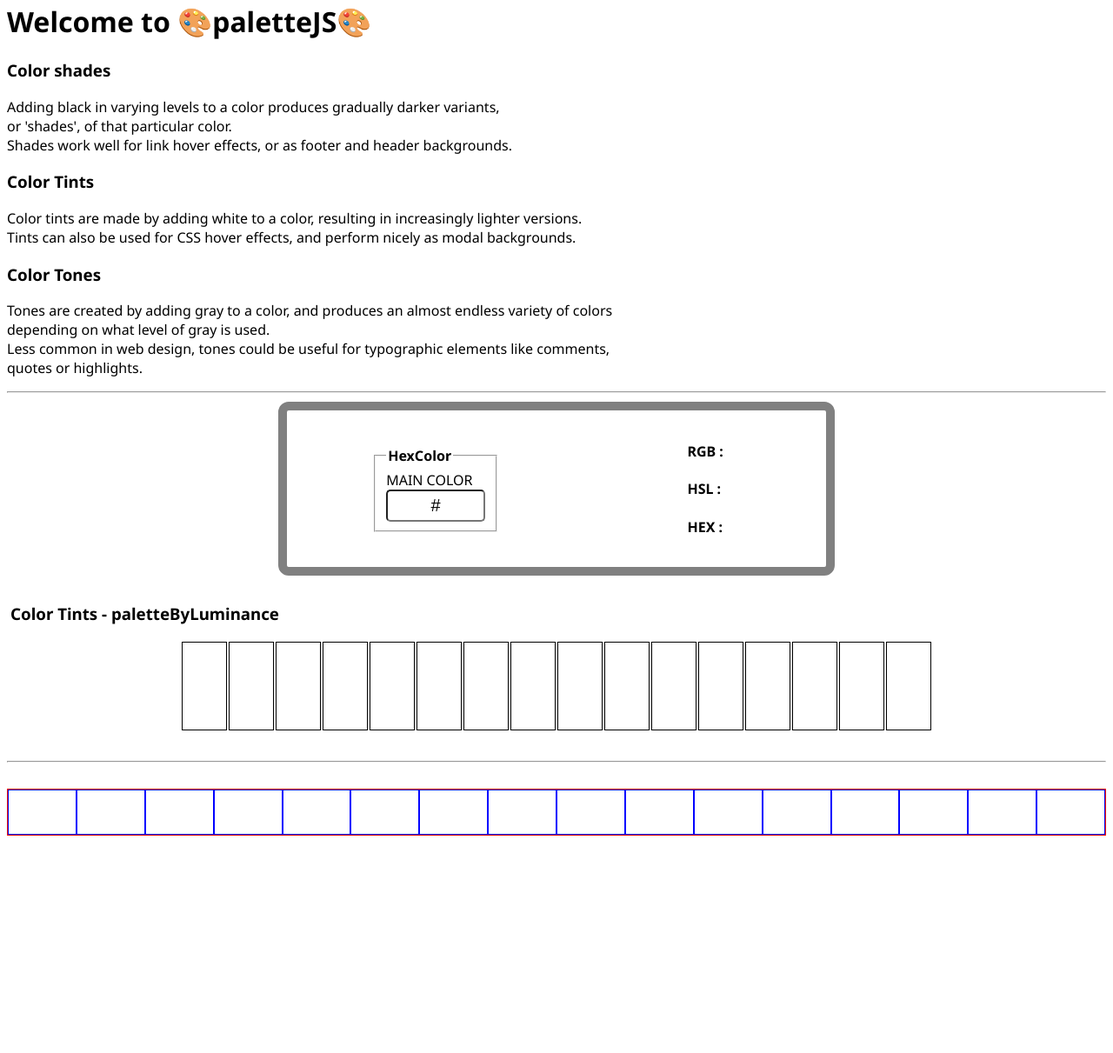
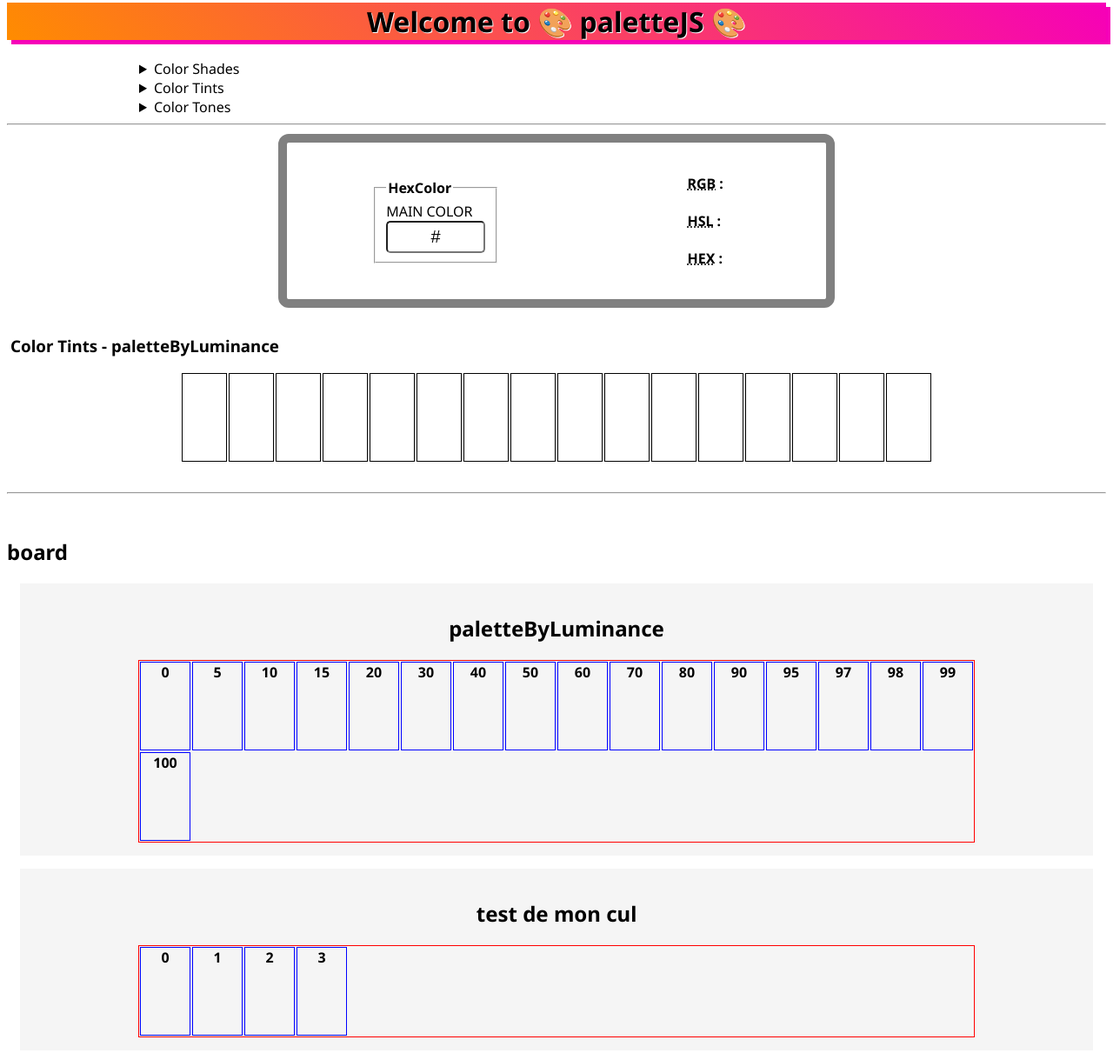
Before and after one commit to ThibaultMariePro/paletteJS, a plain HTML site: page index.html in a window 1280 px wide. Shown: the part 18-1229 px from the top of the page at 87% size. Before the commit the page ends 987 px from the top, so only its background shows below. Drawn offline with Linux system fonts and the light colour scheme.

Commit message:
WIP function to gen palettes & cleaned HTML text content by adding details tags

```diff
--- a/index.html
+++ b/index.html
@@ -9,13 +9,14 @@
     <link href="https://fonts.googleapis.com/css2?family=Noto+Sans:ital,wght@0,400;0,700;1,400;1,700&display=swap"
         rel="stylesheet" />
     <link rel="stylesheet" href="./main.css" />
-    <title>🎨 PaletteJS🎨</title>
+    <title>🎨 PaletteJS 🎨</title>
 </head>
 
 <body>
-    <h1>Welcome to 🎨paletteJS🎨</h1>
+    <h1 class="title">Welcome to 🎨 paletteJS 🎨</h1>
     <div class="info">
-        <h3>Color shades</h3>
+        <details>
+            <summary>Color Shades</summary>
             <p>
                 Adding black in varying levels to a color produces gradually darker
                 variants, <br />
@@ -23,14 +24,18 @@
                 Shades work well for link hover effects, or as footer and header
                 backgrounds.<br />
             </p>
-        <h3>Color Tints</h3>
+        </details>
+        <details>
+            <summary>Color Tints</summary>
             <p>
                 Color tints are made by adding white to a color, resulting in
                 increasingly lighter versions.<br />
                 Tints can also be used for CSS hover effects, and perform nicely as
                 modal backgrounds.
             </p>
-        <h3>Color Tones</h3>
+        </details>
+        <details>
+            <summary>Color Tones</summary>
             <p>
                 Tones are created by adding gray to a color, and produces an almost
                 endless variety of colors <br />
@@ -39,6 +44,7 @@
                 elements like comments, <br />
                 quotes or highlights.
             </p>
+        </details>
     </div>
     <hr />
     <div class="lab">
@@ -49,9 +55,9 @@
                 <input type="text" class="textColorInput" name="textColorInput" value="#" />
             </fieldset>
             <div class="currentCode">
-                <h4 class="currentCodeRGB">RGB : </h4>
-                <h4 class="currentCodeHSL">HSL : </h4>
-                <h4 class="currentCodeHex">HEX : </h4>
+                <h4 class="currentCodeRGB"><abbr title="Red, Green and Blue primary colors of light are added together in various ways to reproduce a broad array of colors.">RGB</abbr> : </h4>
+                <h4 class="currentCodeHSL"><abbr title="Hue, Saturation, Lightness are alternative representations of the RGB color model. This representation models the way different paints mix together to create color in the real world">HSL</abbr> : </h4>
+                <h4 class="currentCodeHex"><abbr title="Hexadecimal color codes are specified with notation using a leading number sign (#)">HEX</abbr> : </h4>
             </div>
         </div>
         <div class="paletteByLuminanceBoard">
@@ -78,23 +84,9 @@
         <br>
         <hr>
         <br>
-        <div class="grid">
-            <div class="cell"></div>
-            <div class="cell"></div>
-            <div class="cell"></div>
-            <div class="cell"></div>
-            <div class="cell"></div>
-            <div class="cell"></div>
-            <div class="cell"></div>
-            <div class="cell"></div>
-            <div class="cell"></div>
-            <div class="cell"></div>
-            <div class="cell"></div>
-            <div class="cell"></div>
-            <div class="cell"></div>
-            <div class="cell"></div>
-            <div class="cell"></div>
-            <div class="cell"></div>
+
+        <div class="board">
+            <h2>board</h2>
         </div>
     </div>
     </div>
--- a/main.css
+++ b/main.css
@@ -1,32 +1,45 @@
 body {
-    font-family: 'Noto Sans', sans-serif;
+  font-family: "Noto Sans", sans-serif;
+}
+
+.title {
+  text-shadow: white 1px 1px;
+  text-align: center;
+  background: linear-gradient(45deg, #ff8c00, #f600b8);
+  color: #000;
+  filter: drop-shadow(#f600b8 5px 5px);
+}
+
+.info {
+  margin: auto;
+  width: 75vw;
 }
 
 .colorDisplayer {
-    width          : auto;
+  width: auto;
   max-width: 50vw;
-    height         : 200px;
-    display        : flex;
+  height: 200px;
+  display: flex;
   justify-content: space-around;
-    align-items    : center;
-    margin         : 10px auto;
-    border         : 10px solid grey;
-    box-sizing     : border-box;
-    border-radius  : 12px;
-    fieldset{
+  align-items: center;
+  margin: 10px auto;
+  border: 10px solid grey;
+  box-sizing: border-box;
+  border-radius: 12px;
+  fieldset {
     display: flex;
     flex-direction: column;
-        legend{
+    legend {
       font-weight: bold;
     }
-        input{
+    input {
       padding: 5px;
       text-align: center;
       border-radius: 5px;
-            font-size: 20px
-        };
+      font-size: 20px;
     }
-    .currentCode{
+  }
+  .currentCode {
     margin: 0 20px;
   }
 }
@@ -36,40 +49,52 @@ body {
 }
 
 .paletteByLuminanceBoard {
-    margin : 2px;
+  margin: 2px;
   padding: 2px;
 
   .paletteByLuminance {
-        display        : flex;
+    display: flex;
     justify-content: center;
-        align-items    : center;
+    align-items: center;
 
     div {
       margin: 1px;
-            width          : 50px;
-            height         : 100px;
-            display        : flex;
+      width: 50px;
+      height: 100px;
+      display: flex;
       justify-content: center;
-            align-items    : center;
-            border         : 1px solid black;
-            font-weight    : bold;
+      align-items: center;
+      border: 1px solid black;
+      font-weight: bold;
       position: relative;
       cursor: pointer;
-            h2{
+      h2 {
         position: absolute;
-                top: 75px;
+        top: 80%;
       }
     }
   }
 }
 
-.grid{
+.palette {
+  text-align: center;
+  font-weight: bold;
+  margin: 15px;
+  padding: 15px;
+  background-color: #f5f5f5;
+}
+
+.grid {
+  margin: auto;
+  width: auto;
+  max-width: 75vw;
   border: 1px solid red;
   height: auto;
   display: grid;
   grid-template-columns: repeat(16, 1fr);
-    .cell{
-        height: 50px;
+  .cell {
+    margin: 1px;
+    height: 100px;
     border: 1px solid blue;
   }
 }
--- a/main.js
+++ b/main.js
@@ -1,4 +1,4 @@
-import { hexToHSL, copyhexCode, rgbToHex, filterRGBColor, splitComa } from './modules/utils.js';
+import { hexToHSL, copyhexCode, rgbToHex, filterRGBColor, splitComa, createGrid } from './modules/utils.js';
 
 let colorDisplayer = document.querySelector(".colorDisplayer");
 let textColorInput = document.querySelector(".textColorInput");
@@ -14,16 +14,16 @@ function updatePaletteByLuminanceDivs(e) {
   let textColorInputValue = textColorInput.value.replace("#", "");
   paletteByLuminanceDivs.forEach((item) => {
     if (item.tagName == "DIV") {
-      item.innerHTML = '<h2>'+item.id+'<h2>';
+      item.innerHTML = '<h2>' + item.id + '<h2>';
       item.style.backgroundColor =
         "hsl(" + hexToHSL(textColorInputValue).h + " 100% " + item.id + "%)";
-        item.addEventListener("click", copyhexCode , false)
-        item.addEventListener("click", displayHexCode , false)
+      item.addEventListener("click", copyhexCode, false)
+      item.addEventListener("click", displayHexCode, false)
     }
   });
 }
 
-function displayHexCode(e){
+function displayHexCode(e) {
   let currentRGBColor = filterRGBColor(e.originalTarget.style.backgroundColor)
   let currentRGBColorArray = splitComa(currentRGBColor)
   let currentCodeRGB = document.querySelector('.currentCodeRGB')
@@ -33,13 +33,18 @@ function displayHexCode(e){
   let currentG = currentRGBColorArray[1]
   let currentB = currentRGBColorArray[2]
   let currentHexColor = rgbToHex(currentR, currentG, currentB)
-  let currentHSLColor = hexToHSL(currentHexColor).h+' '+hexToHSL(currentHexColor).s+'% '+hexToHSL(currentHexColor).l+'%'
-  currentCodeRGB.innerHTML = 'RGB : <span style="color:red">'+currentR+'</span>,<span style="color:green">'+currentG+'</span>,<span style="color:blue">'+currentB+'</span><br>'
-  currentCodeHSL.innerHTML = 'HSL : '+currentHSLColor
-  currentCodeHex.innerHTML = 'HEX : '+currentHexColor
+  let currentHSLColor = hexToHSL(currentHexColor).h + ' ' + hexToHSL(currentHexColor).s + '% ' + hexToHSL(currentHexColor).l + '%'
+  currentCodeRGB.innerHTML = 'RGB : <span style="color:red">' + currentR + '</span>,<span style="color:green">' + currentG + '</span>,<span style="color:blue">' + currentB + '</span><br>'
+  currentCodeHSL.innerHTML = 'HSL : ' + currentHSLColor
+  currentCodeHex.innerHTML = 'HEX : ' + currentHexColor
 }
 
 textColorInput.addEventListener("input", updateColorColorDisplayer, false);
 textColorInput.addEventListener("input", updatePaletteByLuminanceDivs, false);
 textColorInput.addEventListener("change", updateColorColorDisplayer, false);
 textColorInput.addEventListener("change", updatePaletteByLuminanceDivs, false);
+
+let paletteByLuminance2 = createGrid('paletteByLuminance', [0, 5, 10, 15, 20, 30, 40, 50, 60, 70, 80, 90, 95, 97, 98, 99, 100])
+
+
+createGrid('test de mon cul', [0, 1, 2, 3])
--- a/modules/palette.js
+++ b/modules/palette.js
@@ -1,5 +1,5 @@
 class Palette{
-    constructor( name, params){
+    constructor( name, arrayWithVariation){
         this.name = name;
         this.params = params;
     }
--- a/modules/utils.js
+++ b/modules/utils.js
@@ -77,3 +77,21 @@ export function copyhexCode(e){
   let rgbArray = splitComa(filteredRGBColor)
   navigator.clipboard.writeText(rgbToHex(rgbArray[0],rgbArray[1],rgbArray[2]));
 }
+
+export function createGrid(name, arrayOfValue) {
+  let board = document.querySelector('.board');
+  let palette = document.createElement('div')
+  palette.setAttribute("class", "palette " + name)
+  palette.innerHTML = '<h2>'+name+'</h2>'
+  board.appendChild(palette)
+  let grid = document.createElement('div')
+  grid.setAttribute('class', 'grid')
+  palette.appendChild(grid)
+  arrayOfValue.forEach(element => {
+    let cell = document.createElement('div')
+    cell.setAttribute('id', element)
+    cell.setAttribute('class', 'cell')
+    cell.innerHTML = cell.id
+    grid.appendChild(cell)
+  });
+}
```
Lines whose indentation alone changed are shown as unchanged.
